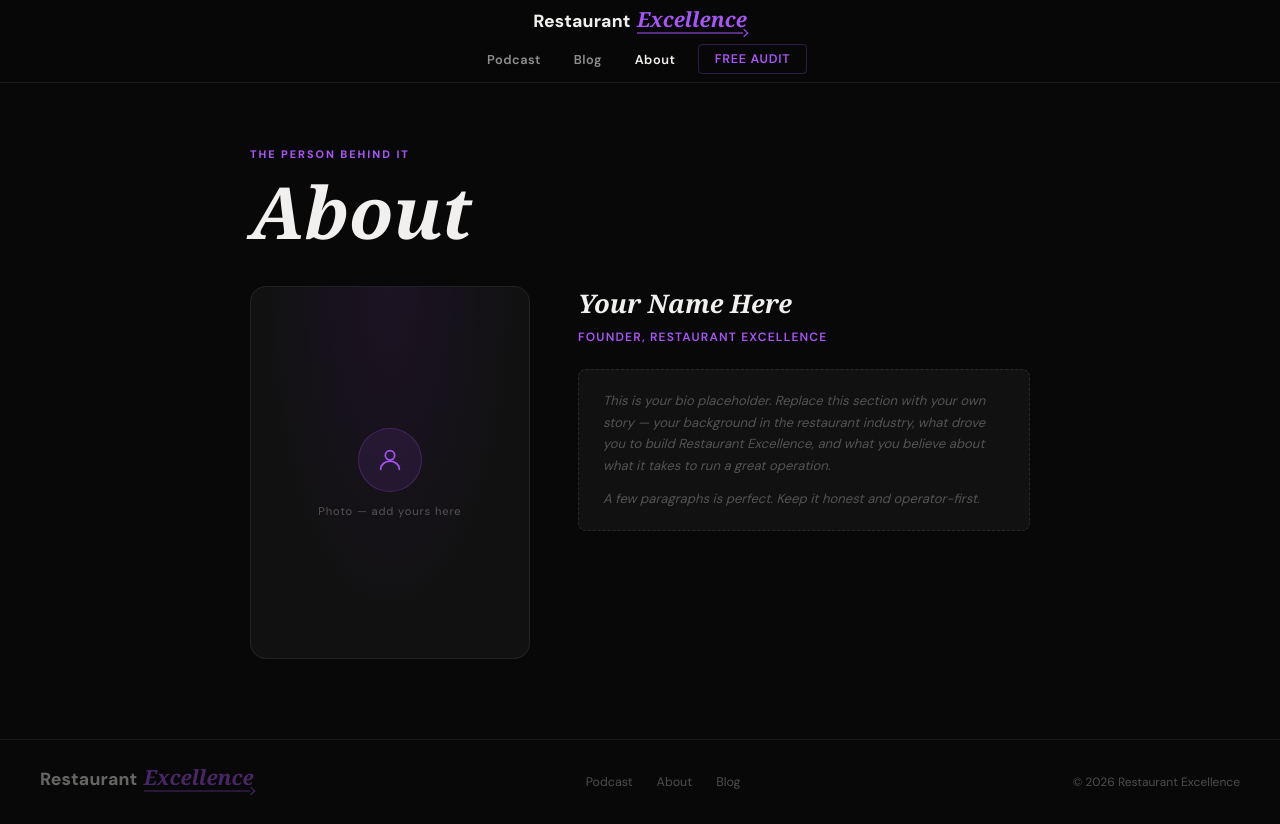
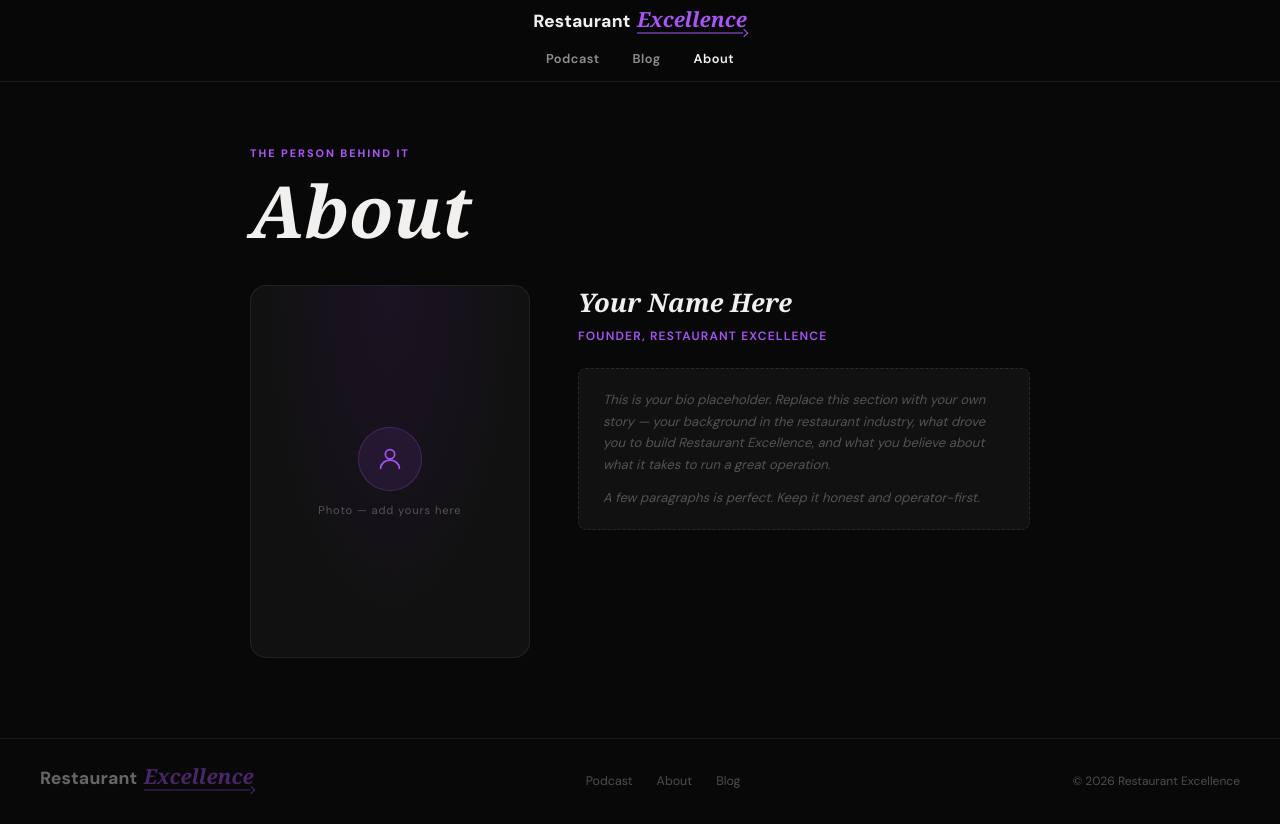
Before and after one commit to pierce-gorman2/restaurant-excellence-pod, a plain HTML site: page about.html in a window 1280 px wide. Drawn offline with Linux system fonts and the light colour scheme; a web font is replaced by a local one.

Commit message:
Remove Free Audit button from nav on all pages
Co-Authored-By: Claude Sonnet 4.6 <noreply@anthropic.com>

```diff
--- a/about.html
+++ b/about.html
@@ -91,7 +91,6 @@
       <a href="podcast.html" class="nav-link">Podcast</a>
       <a href="https://restaurantexcellence.substack.com" target="_blank" rel="noopener" class="nav-link">Blog</a>
       <a href="about.html" class="nav-link active">About</a>
-      <a href="https://audit.restaurantexcellence.com" class="nav-audit">Free Audit</a>
     </div>
   </nav>
 
```
Also changed, not shown: index.html (+0 -1 lines), podcast.html (+0 -1 lines).
